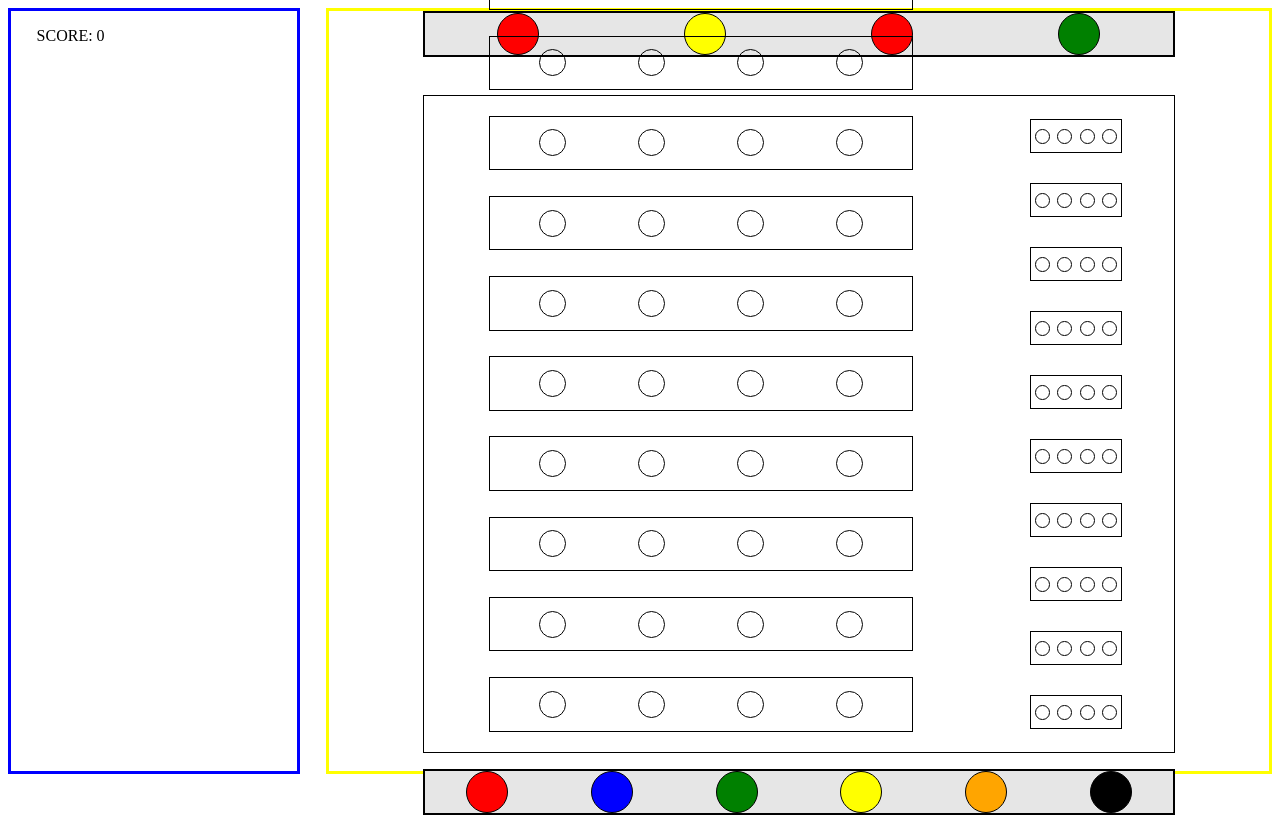
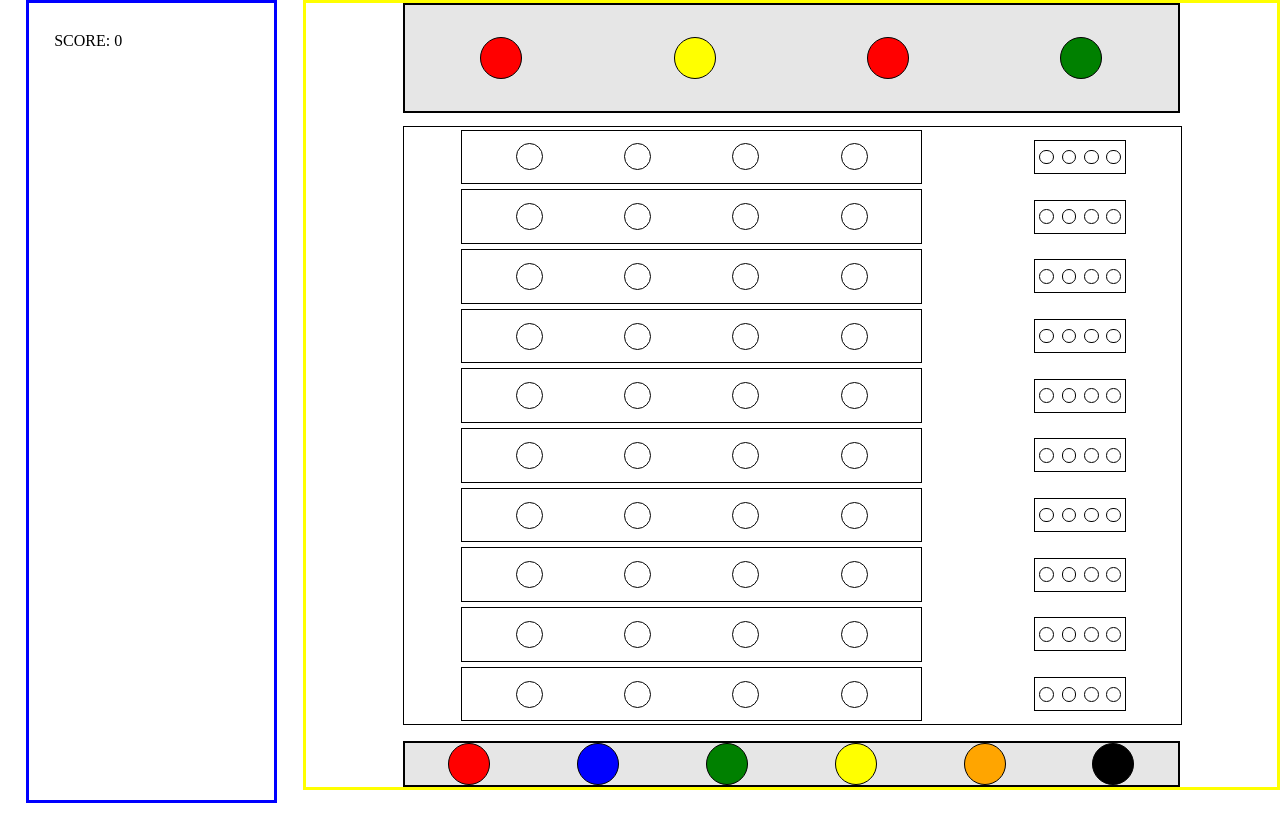
Before and after one commit to Flothar78/mastermind, a Vue app: page / in a window 1280 px wide. Built offline with nearby package versions, Linux system fonts and the light colour scheme; the HTML template or start-up script is replaced by a standard one.

Commit message:
Responsive management

```diff
--- a/src/App.vue
+++ b/src/App.vue
@@ -5,9 +5,7 @@ import ScoreView from "@/views/ScoreView.vue";
 
 <template>
   <div id="app">
-
-      <ScoreView />
-
+    <ScoreView />
     <div class="play-and-result-wrapper"><PlayView /></div>
   </div>
 </template>
--- a/src/assets/main.css
+++ b/src/assets/main.css
@@ -1,20 +1,23 @@
+*,
+::before,
+::after {
+  content: content-box;
+  margin: 0;
+  padding: 0;
+}
+
 #app {
+  max-height: 100vh;
   display: flex;
   justify-content: flex-start;
   flex-grow: 1;
-}
-.play-and-check-container {
-  border: black 0.5px solid;
-  max-height: 80vh;
-  display: flex;
-  justify-content: space-around;
 }
 .withinRow {
   border: black 0.5px solid;
   display: flex;
   justify-content: space-around;
   align-items: center;
-  margin: 1vw;
+  margin: 0.2vw;
   padding: 1vw;
 }
 .betweenRows {
@@ -69,20 +72,35 @@ button {
   width: 14vw;
   margin-left: 3vw;
 }
-@media screen and (min-width: 400px) and (max-width: 734px) {
+@media screen and (min-width: 350px) and (max-width: 734px) {
+  #app {
+    flex-direction: column;
+    flex-grow: 1;
+  }
+  .score-container {
+    height: 35%;
+  }
   .play-and-result-wrapper {
+    border: blue solid 3px;
     display: flex;
     justify-content: center;
     width: 80%;
-    height: 98vh;
+    height: 75%;
   }
   .play-ground {
     display: flex;
     flex-direction: column;
-    min-height: 95vh;
+    height: 90%;
     width: 80%;
     padding-left: 1.5vw;
     padding-right: 1.5vw;
+  }
+  .play-and-check-container {
+    border: black 0.5px solid;
+    max-height: 100%;
+    width: 100%;
+    display: flex;
+    justify-content: space-around;
   }
   .game-solution {
     border: black 2.5px solid;
@@ -133,6 +151,13 @@ button {
     width: 80%;
     height: 98vh;
   }
+  .play-and-check-container {
+    border: black 0.5px solid;
+    max-height: 80vh;
+
+    display: flex;
+    justify-content: space-around;
+  }
   .play-ground {
     display: flex;
     flex-direction: column;
@@ -156,8 +181,8 @@ button {
   }
 
   .withinRow-peons {
-    height: 25px;
-    width: 25px;
+    height: 35px;
+    width: 35px;
   }
   .peons-row {
     border: black 2.5px solid;
@@ -187,33 +212,41 @@ button {
 }
 @media screen and (min-width: 1000px) {
   .score-container {
-    width: 25%;
+    width: 20%;
+    height: 98vh;
     border: blue 3px solid;
     display: flex;
     flex-direction: column;
     align-items: center;
-    padding: 1vw 1vw 0 0;
-    margin-right: 2vw;
-    padding: 0 2vw 0 2vw;
+    margin: 0 2vw 0 2vw;
+    padding: 1vw 2vw 0 2vw;
   }
   .score-display {
     width: 100%;
     margin: 2vh 0 5vh 0;
+  }
+  .play-ground {
+    display: flex;
+    justify-content: space-between;
+    flex-direction: column;
+    max-height: 100%;
+    width: 80%;
+    padding-left: 1.5vw;
+    padding-right: 1.5vw;
+  }
+  .play-and-check-container {
+    border: black 0.5px solid;
+    max-height: 100%;
+    width: 100%;
+    display: flex;
+    justify-content: space-around;
   }
   .play-and-result-wrapper {
     border: yellow solid 3px;
     display: flex;
     justify-content: center;
     width: 100%;
-    height: 95vh;
-  }
-  .play-ground {
-    display: flex;
-    flex-direction: column;
-    max-height: 100%;
-    width: 80%;
-    padding-left: 1.5vw;
-    padding-right: 1.5vw;
+    height: 98vh;
   }
   .game-solution {
     border: black 2.5px solid;
@@ -222,32 +255,11 @@ button {
     justify-content: space-around;
     align-items: center;
     height: 10vw;
-    margin-bottom: 3vw;
+    margin-bottom: 1vw;
   }
   .game-solution-peons {
     height: 40px;
     width: 40px;
-  }
-  .play-and-check-container {
-    border: black 0.5px solid;
-    max-height: 80vh;
-    display: flex;
-    justify-content: space-around;
-    padding: 1vh 0 1vh 0;
-    margin-bottom: 2vh;
-  }
-  .betweenRows {
-    display: flex;
-    flex-direction: column-reverse;
-    justify-content: space-between;
-    min-width: 60%;
-  }
-  .withinRow {
-    border: black 0.5px solid;
-    height: 7%;
-    display: flex;
-    justify-content: space-around;
-    align-items: center;
   }
   .withinRow-peons {
     height: 25px;
@@ -259,7 +271,7 @@ button {
     display: flex;
     justify-content: space-around;
     align-items: center;
-    height: 10vw;
+    margin-top: 2vh;
   }
   .available-colors-peons {
     height: 40px;
```
